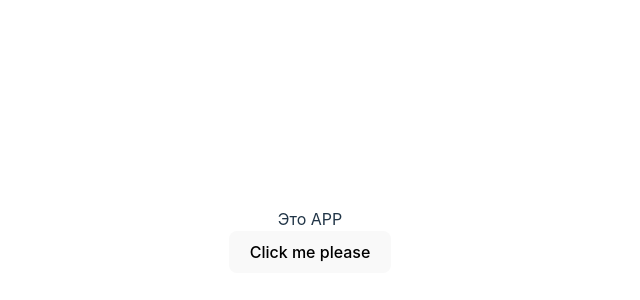
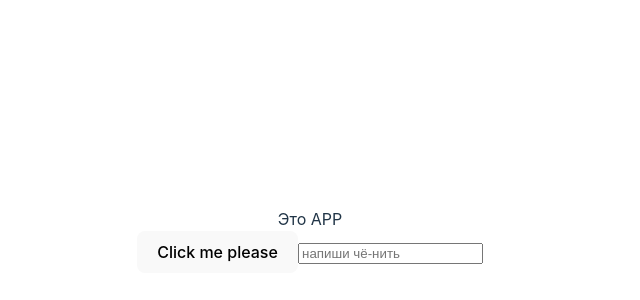
Before and after one commit to nakosta/test_github, a React (Vite) app: page / in a window 1280 px wide. Shown: the part 160-460 px from the top of the page, without its empty margins (330-970 px from the left). Built offline with nearby package versions, Linux system fonts and the light colour scheme.

Commit message:
Добавил input

```diff
--- a/src/App.tsx
+++ b/src/App.tsx
@@ -5,6 +5,7 @@ function App() {
     <>
       <div>Это APP</div>
       <button>Click me please</button>
+      <input type="text" placeholder="напиши чё-нить"/>
     </>
   );
 }
```
